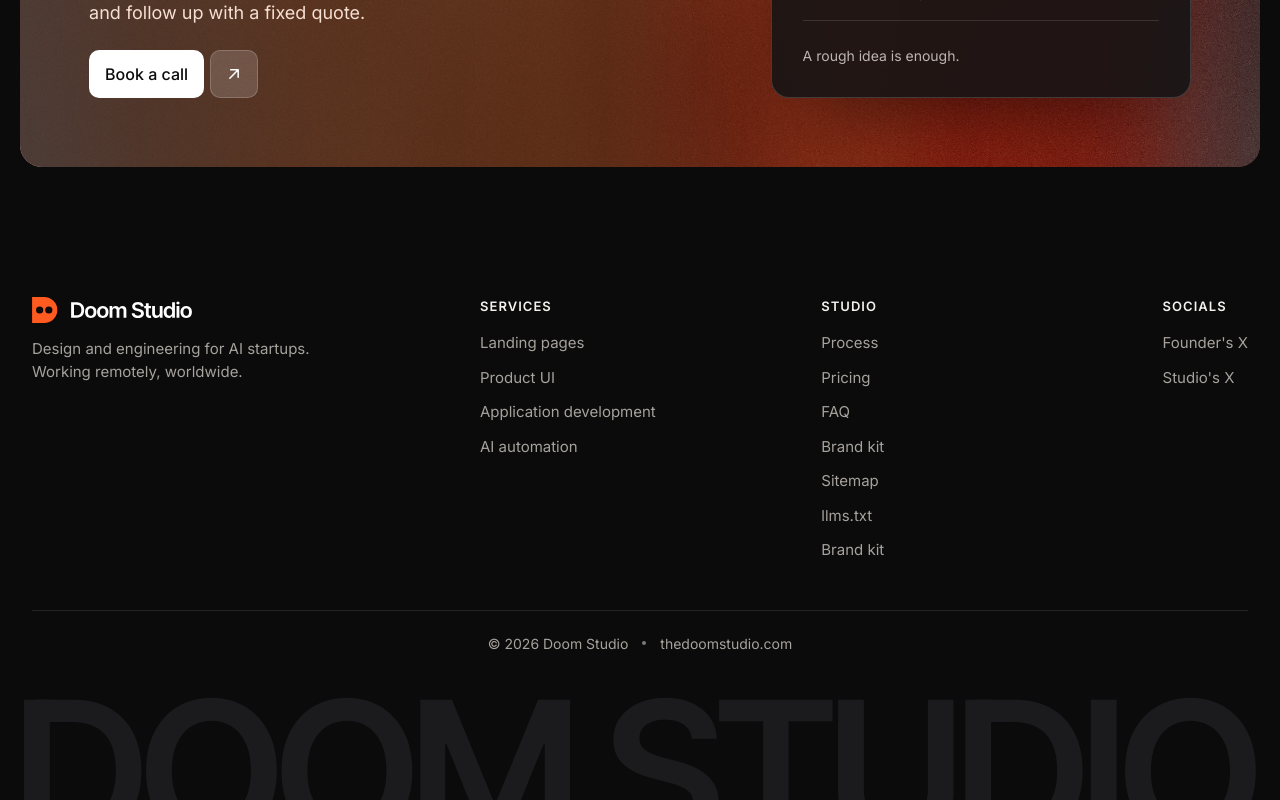
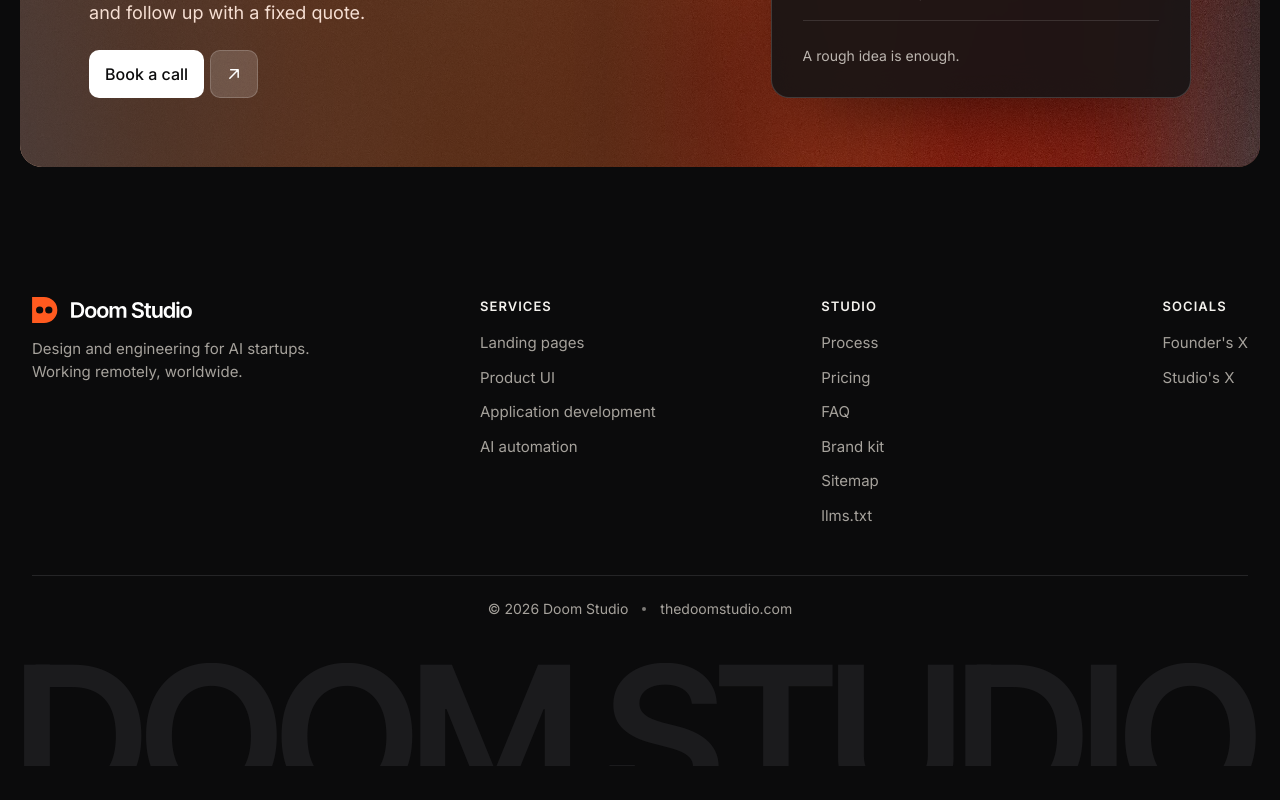
Before and after one commit to GIKSN-RESEARCH/Doom, a Next.js app: page / in a window 1280 px wide. Shown: the part 6317-7117 px from the top of the page. After the commit the page ends 7083 px from the top, so only its background shows below. Built offline with nearby package versions, Linux system fonts and the light colour scheme.

Commit message:
refactor: keep footer resource links in shared content

```diff
--- a/src/components/studio/Footer.tsx
+++ b/src/components/studio/Footer.tsx
@@ -23,7 +23,6 @@ export function Footer() {
                     {label}
                   </a>
                 ))}
-                {column.title === "Studio" && <a href="/brand-kit">Brand kit</a>}
               </div>
             ))}
           </nav>
```
